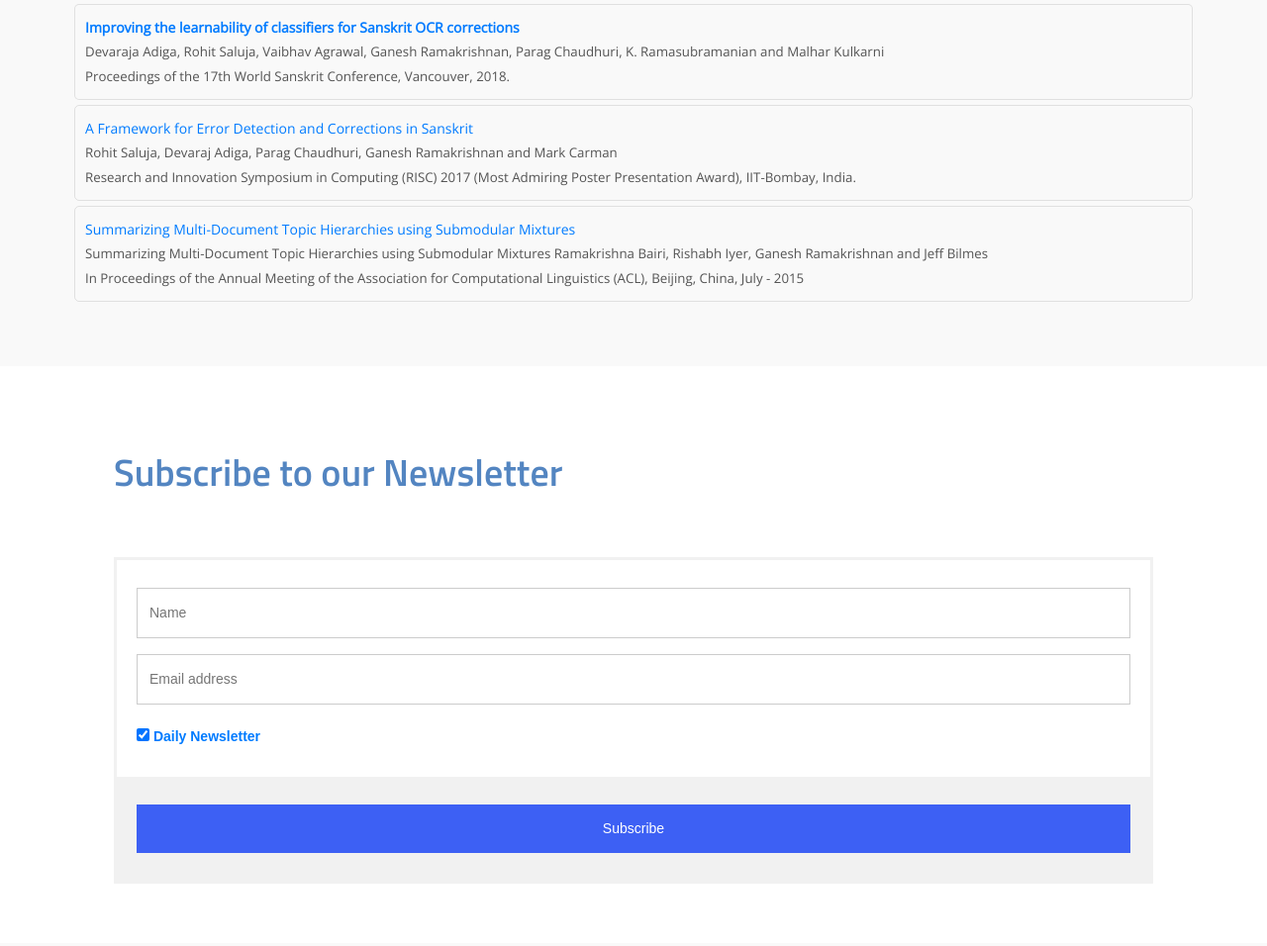
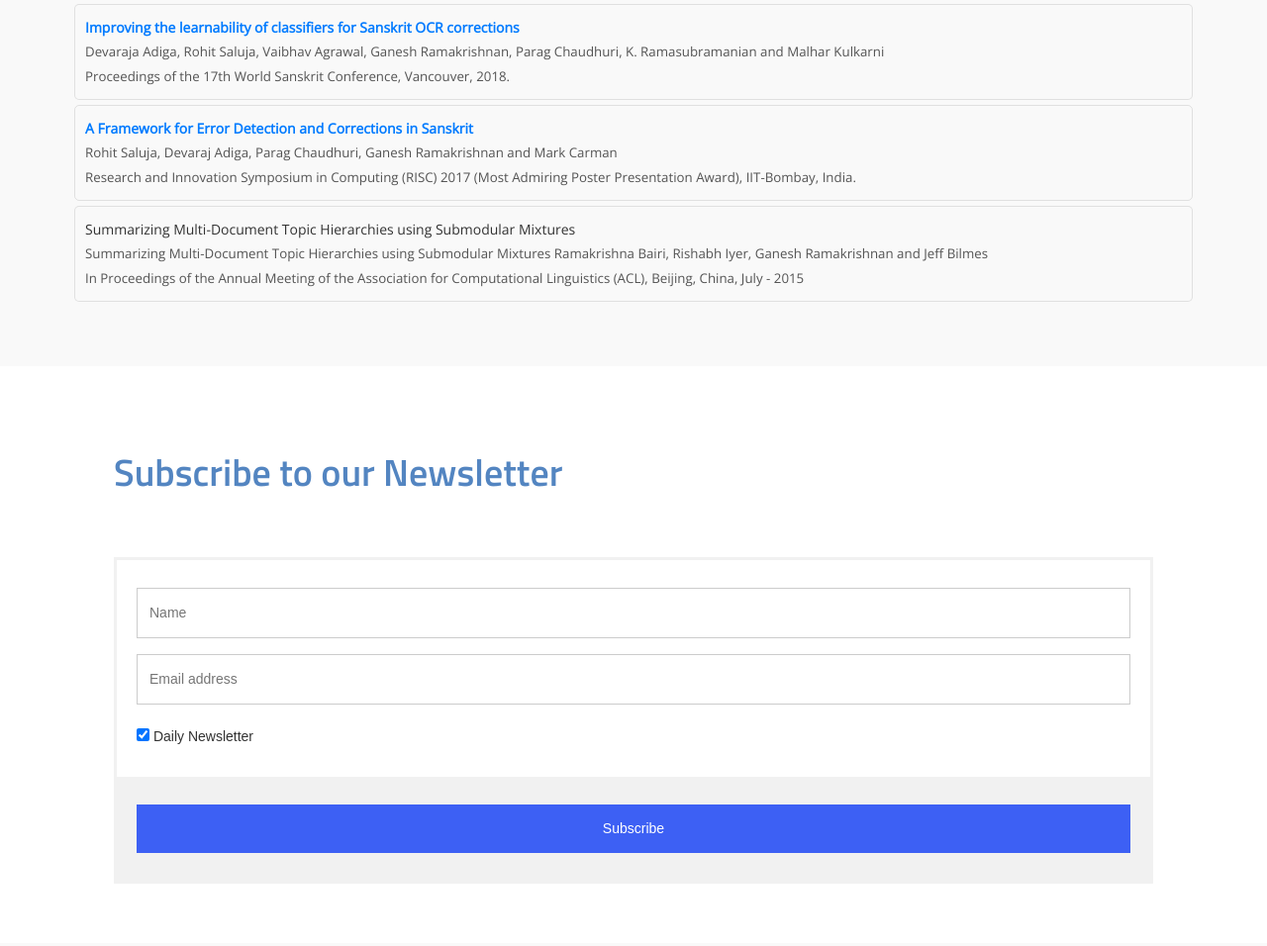
Before and after one commit to s-jeff/Project-UDAAN, a plain HTML site: page index.html in a window 1280 px wide. Shown: the part 4226-5182 px from the top of the page at 99% size. Drawn offline with nearby package versions, Linux system fonts and the light colour scheme; files whose address does not match are found by name.

Commit message:
Update index.html

```diff
--- a/index.html
+++ b/index.html
@@ -447,12 +447,13 @@
             </p>
           </div>
 
+
+
           <div class="paper">
             <a class="paper-title" target="_blank"
-            href="https://ieeexplore.ieee.org/document/8270254">
-            <p>
+              href="https://ieeexplore.ieee.org/document/8270254">
               A Framework for Error Detection and Corrections in Sanskrit
-            </p>
+            </a>
             <p class="paper-authors">
               Rohit Saluja, Devaraj Adiga, Parag Chaudhuri, Ganesh Ramakrishnan and Mark Carman
             </p>
@@ -464,7 +465,7 @@
 
           <div class="paper">
             <a class="paper-title" target="_blank"
-            href="https://www.cse.iitb.ac.in/~ganesh/papers/acl15.pdf">
+            href="https://www.cse.iitb.ac.in/~ganesh/papers/acl15.pdf"></a>
             <p>
               Summarizing Multi-Document Topic Hierarchies using Submodular Mixtures
             </p>
```
